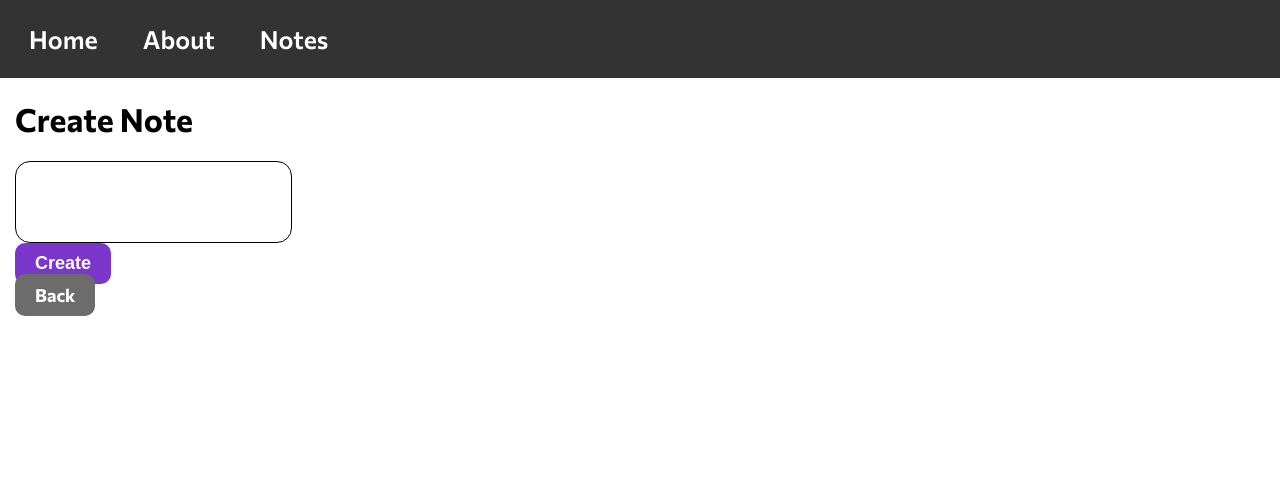
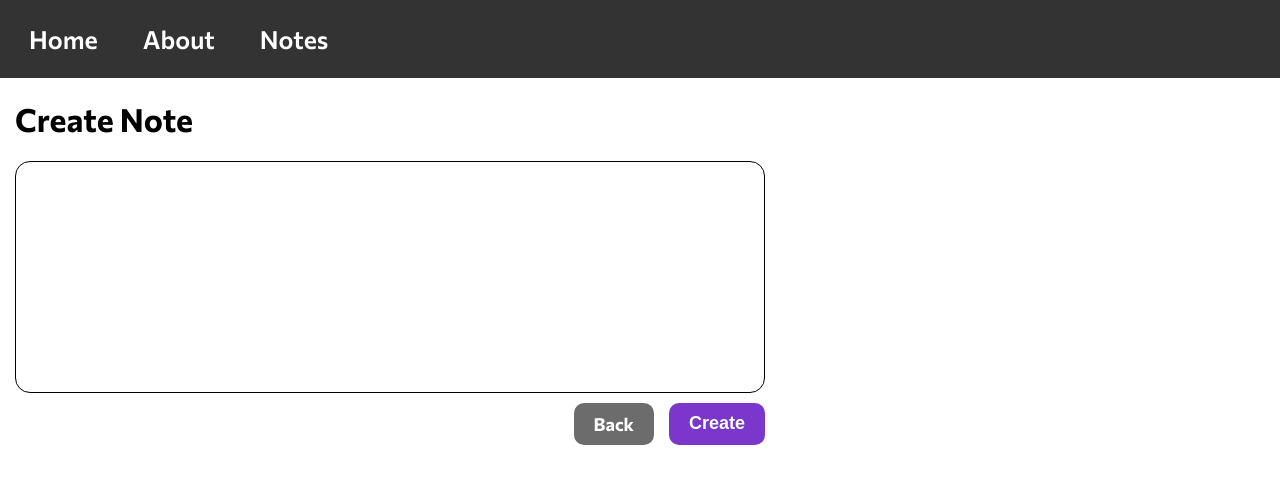
Before and after one commit to pavelsytnik/notes-php-no-framework-app, a PHP site: page /notes/create in a window 1280 px wide. Shown: the top 484 px of the page. Run offline with PHP 8.4, Linux system fonts and the light colour scheme.

Commit message:
Improve note forms layouts

```diff
--- a/public/css/site.css
+++ b/public/css/site.css
@@ -1,6 +1,10 @@
 @import url('fonts.css');
 
 /* Common */
+
+*, *::before, *::after {
+  box-sizing: border-box;
+}
 
 body {
   margin: 0;
@@ -100,7 +104,18 @@ main > a:hover {
   --btn-bg-color-hover: rgb(221, 118, 84);
 }
 
+.action-bar {
+  display: flex;
+  gap: 15px;
+  margin-top: 10px;
+  justify-content: flex-end;
+}
+
 /* Text Form */
+
+.form-container {
+  width: 60%;
+}
 
 textarea {
   display: block;
@@ -110,6 +125,7 @@ textarea {
   padding: 10px;
   font: 200 20px 'Commissioner', sans-serif;
   line-height: 1.5;
+  width: 100%;
 }
 
 textarea:focus {
--- a/views/notes/create.view.php
+++ b/views/notes/create.view.php
@@ -3,11 +3,15 @@
 
 <main>
     <h1>Create Note</h1>
-    <form action="/notes" method="POST">
-        <textarea name="body"></textarea>
-        <input class="btn btn-primary" type="submit" value="Create">
-    </form>
-    <a class="btn btn-back" href="/notes">Back</a>
+    <div class="form-container">
+        <form id="create-note-form" action="/notes" method="POST">
+            <textarea name="body" rows="7"></textarea>
+        </form>
+        <div class="action-bar">
+            <a class="btn btn-back" href="/notes">Back</a>
+            <input class="btn btn-primary" form="create-note-form" type="submit" value="Create">
+        </div>
+    </div>
 </main>
 
 <?php partial('footer'); ?>
```
Also changed, not shown: views/notes/edit.view.php (+8 -4 lines).
